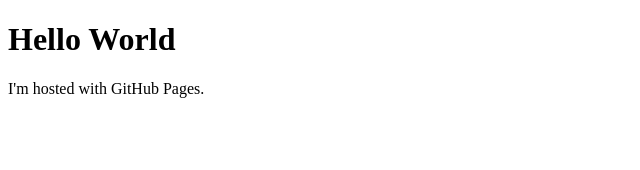
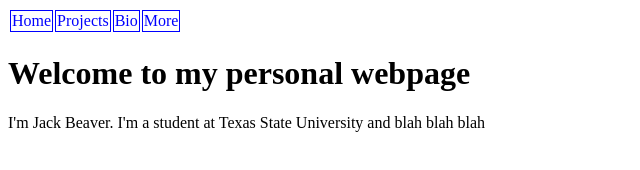
Before and after one commit to jackbeav/jackbeav.github.io, a plain HTML site: page index.html in a window 1280 px wide. Shown: the whole page, without its empty margins (0-640 px from the left). Drawn offline with Linux system fonts and the light colour scheme.

Commit message:
Update index.html

```diff
--- a/index.html
+++ b/index.html
@@ -1,7 +1,26 @@
 <!DOCTYPE html>
 <html>
+<head>
+	<style>
+		/* table settings */
+		/* table, */
+    		th,
+    		td {
+        		color: blue;
+			border: 1px solid blue;
+    		}
+	</style>
+</head>
 <body>
-<h1>Hello World</h1>
-<p>I'm hosted with GitHub Pages.</p>
+	<table>
+		<tr>
+		<td>Home</td>
+		<td>Projects</td>
+		<td>Bio</td>
+		<td>More</td>
+		</tr>
+	</table>
+	<h1>Welcome to my personal webpage</h1>
+	<p>I'm Jack Beaver. I'm a student at Texas State University and blah blah blah</p>
 </body>
 </html>
```
